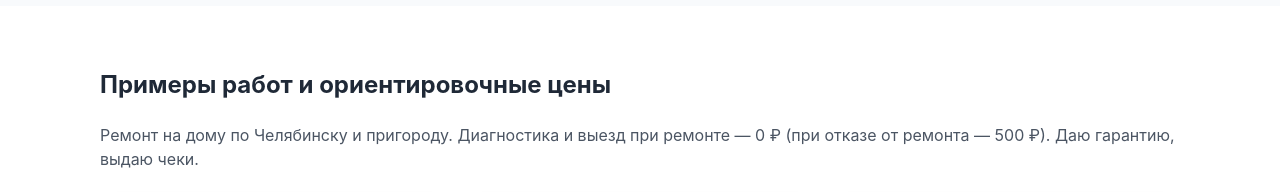
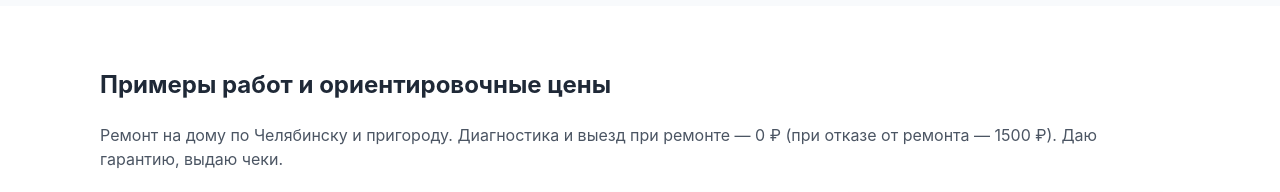
Before and after one commit to zloba3-lang/-74, a plain HTML site: page bytovaya-tekhnika/stiralnye-mashiny/index.html in a window 1280 px wide. Shown: the part 800-992 px from the top of the page. Drawn offline with Linux system fonts and the light colour scheme.

Commit message:
Update index.html

```diff
--- a/bytovaya-tekhnika/stiralnye-mashiny/index.html
+++ b/bytovaya-tekhnika/stiralnye-mashiny/index.html
@@ -1114,7 +1114,7 @@
   <div class="washer-container">
     <h2>Примеры работ и ориентировочные цены</h2>
     <p class="washer-subtitle">
-      Ремонт на дому по Челябинску и пригороду. Диагностика и выезд при ремонте — 0 ₽ (при отказе от ремонта — 500 ₽). Даю гарантию, выдаю чеки.
+      Ремонт на дому по Челябинску и пригороду. Диагностика и выезд при ремонте — 0 ₽ (при отказе от ремонта — 1500 ₽). Даю гарантию, выдаю чеки.
     </p>
 
     <!-- Галерея живых фото -->
```
